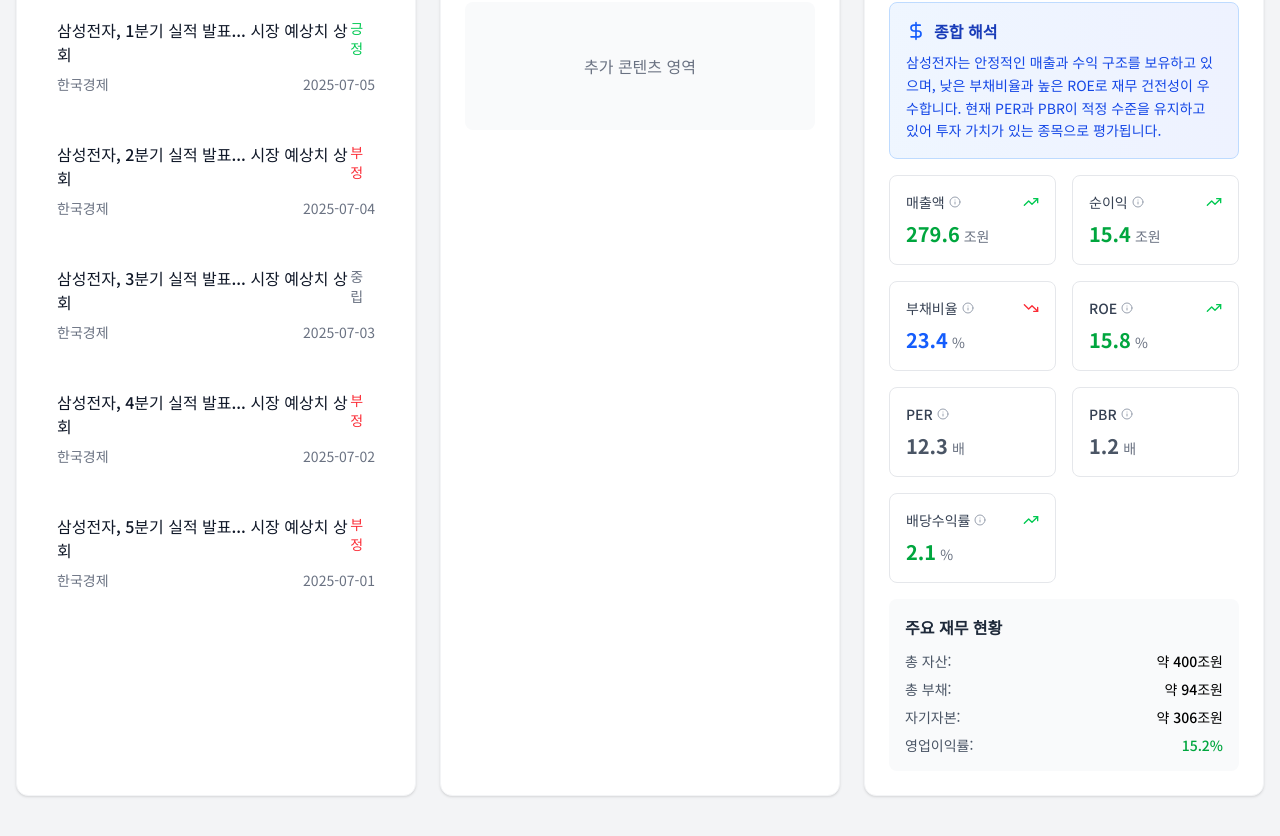
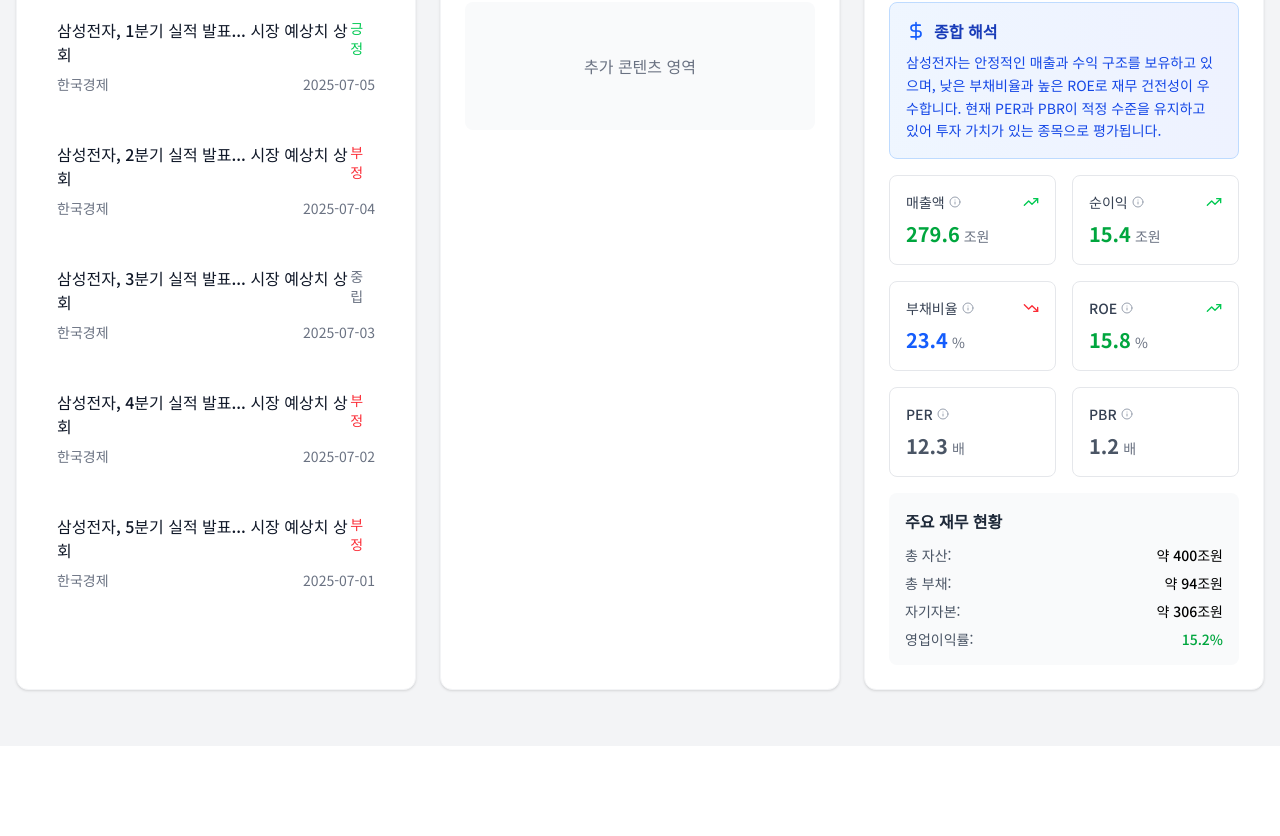
Before and after one commit to BALLFiN/BALLFiN-FE, a React (Vite) app: page /stock/1 in a window 1280 px wide. Shown: the part 935-1771 px from the top of the page. After the commit the page ends 1681 px from the top, so only its background shows below. Built offline with nearby package versions, Linux system fonts and the light colour scheme; a web font is replaced by a local one.

Commit message:
🎨: 배당수익률 제거

```diff
--- a/src/components/stockDetail/FinancialStatement.tsx
+++ b/src/components/stockDetail/FinancialStatement.tsx
@@ -80,15 +80,6 @@ export default function FinancialStatement({ data }: FinancialStatementProps) {
         "주가순자산비율로, 현재 주가가 1주당 순자산의 몇 배인지 나타냅니다.",
       trend: "neutral",
       color: "text-gray-600",
-    },
-    {
-      label: "배당수익률",
-      value: data.dividendYield.toFixed(1),
-      unit: "%",
-      description:
-        "주가 대비 배당금의 비율로, 투자 대비 배당 수익을 나타냅니다.",
-      trend: "up",
-      color: "text-green-600",
     },
   ];
 
```
